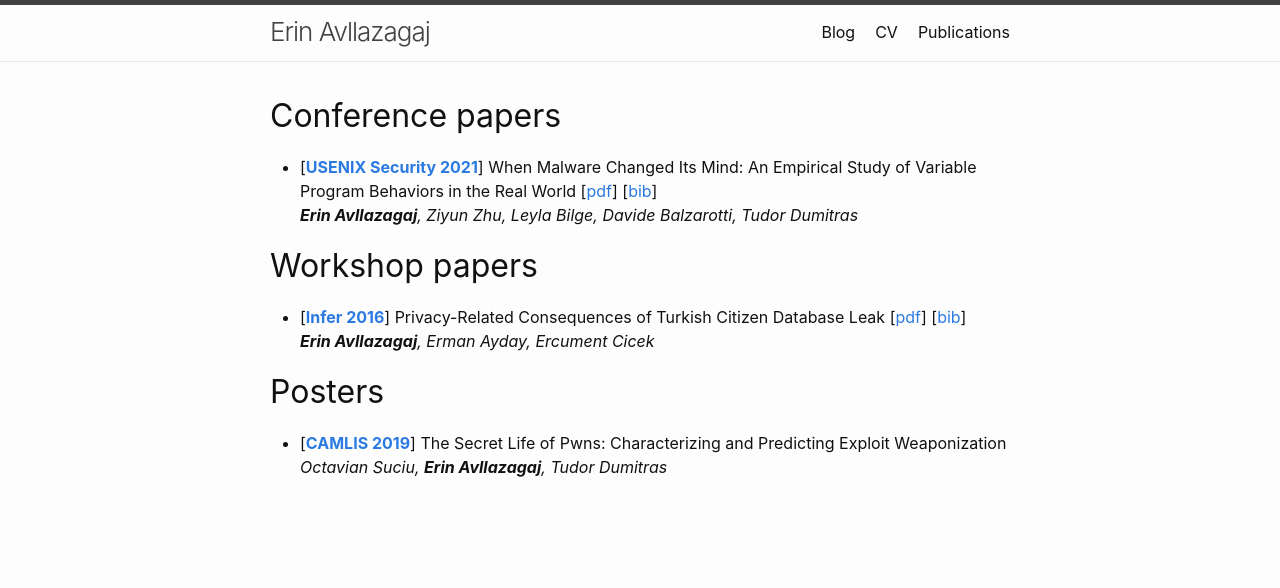
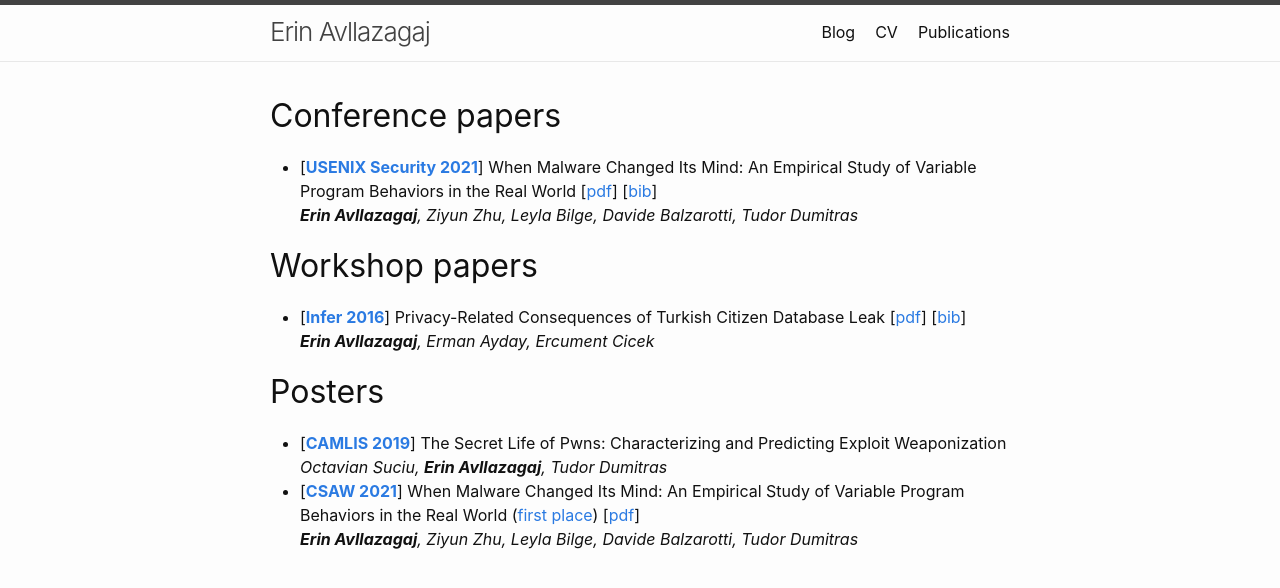
Before and after one commit to Albocoder/albocoder.github.io, a Jekyll site: the page built from publications.md, in a window 1280 px wide. Shown: the top 588 px of the page. Built offline with Jekyll 4.4.1, drawn with Linux system fonts in a browser that asks for light colours.

Commit message:
adding news

```diff
--- a/publications.md
+++ b/publications.md
@@ -25,4 +25,6 @@ permalink: /publications/
 <ul>
     <li>[<a href="https://www.camlis.org/2019/posters/suciu/"><b>CAMLIS 2019</b></a>] The Secret Life of Pwns: Characterizing and Predicting Exploit Weaponization<br>
     <i>Octavian Suciu, <b>Erin Avllazagaj</b>, Tudor Dumitras</i></li>
+    <li>[<a href="https://43f60238-2232-4612-9aac-81bc9da2dd4e.filesusr.com/ugd/acbc49_637a351f1cae4222a59435b711ccf3f2.pdf"><b>CSAW 2021</b></a>] When Malware Changed Its Mind: An Empirical Study of Variable Program Behaviors in the Real World (<a href="/assets/pdf_files/csaw2021_ranking.pdf">first place</a>) [<a href="/assets/pdf_files/csaw2021_poster.pdf">pdf</a>]<br>
+    <i><b>Erin Avllazagaj</b>, Ziyun Zhu, Leyla Bilge, Davide Balzarotti, Tudor Dumitras</i></li>
 </ul>
```
Also changed, not shown: index.md (+5 -0 lines), 2 other files.
